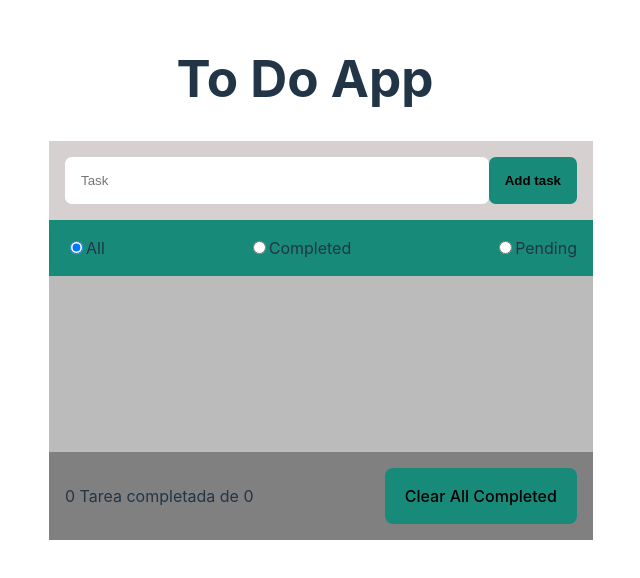
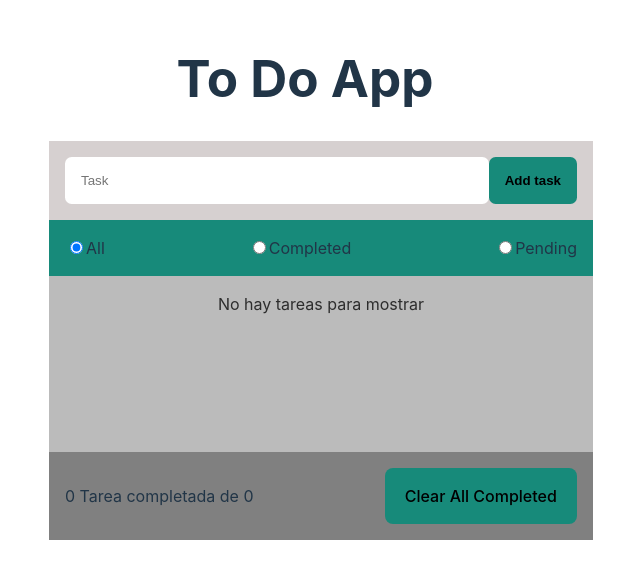
Before and after one commit to AnneSolarte/P.Web---2024, a React (Vite) app in the folder ToDoApp/: page / in a window 1280 px wide. Shown: the part 122-700 px from the top of the page, without its empty margins (335-975 px from the left). Built offline with nearby package versions, Linux system fonts and the light colour scheme.

Commit message:
feature: text when showedTask is empty

```diff
--- a/ToDoApp/src/components/List/List.css
+++ b/ToDoApp/src/components/List/List.css
@@ -4,6 +4,6 @@
     height: 9rem;
     flex-direction: column;
     background-color: rgb(187, 187, 187);
-    color: rgb(85, 85, 85);
+    color: rgb(45, 45, 45);
     padding: 1rem;
 }
--- a/ToDoApp/src/components/List/List.jsx
+++ b/ToDoApp/src/components/List/List.jsx
@@ -6,16 +6,16 @@ export const List = ({ showedTasks, onToggleCompleted }) => {
   return (
     <section className='list'>
 
-      {
-        showedTasks.map(({ id, text, completed }) => (
+      {showedTasks.length !== 0
+        ? (showedTasks.map(({ id, text, completed }) => (
           <Task
             key={id}
             text={text}
             completed={completed}
             onToggleCompleted={() => onToggleCompleted(id)}
           />
-        ))
-      }
+          )))
+        : 'No hay tareas para mostrar'}
 
     </section>
   )
```
